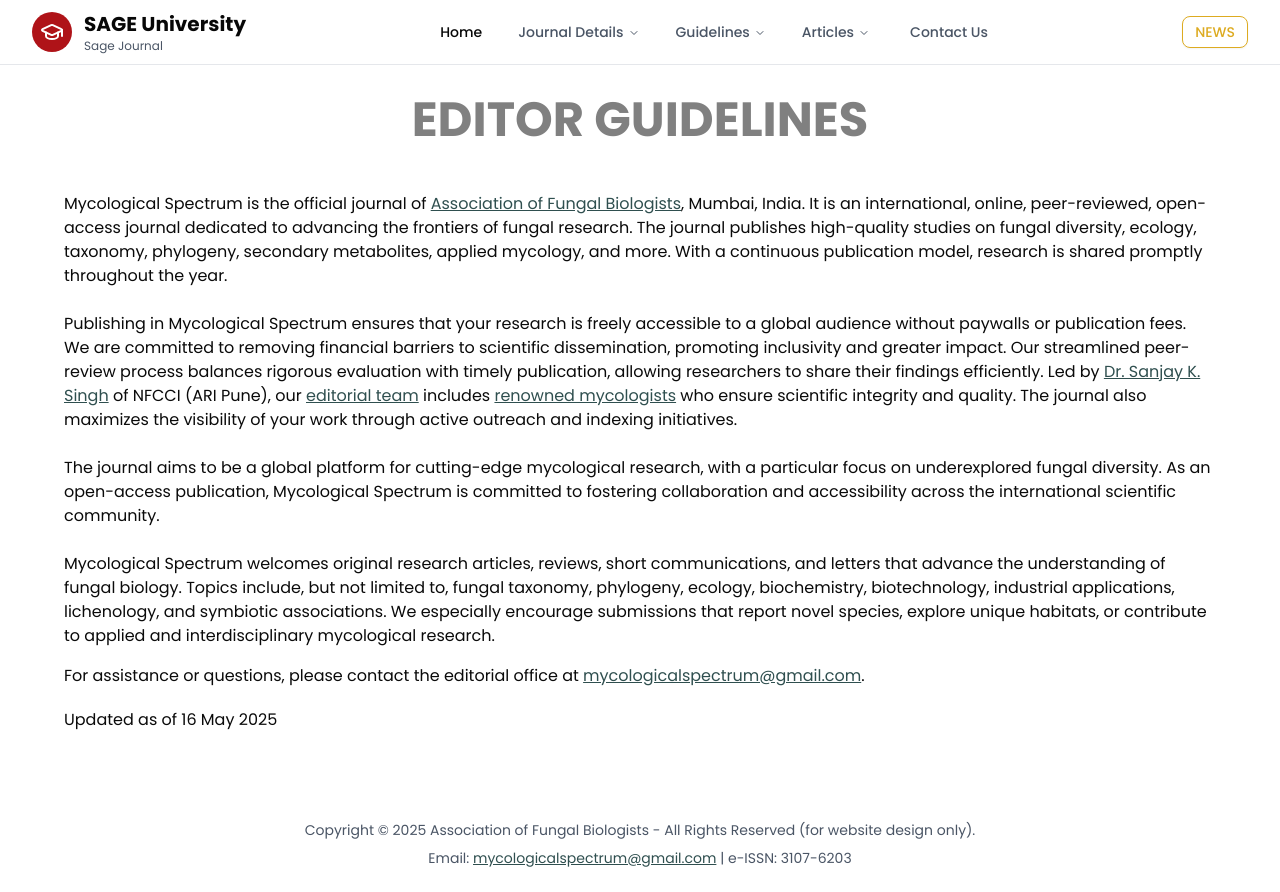
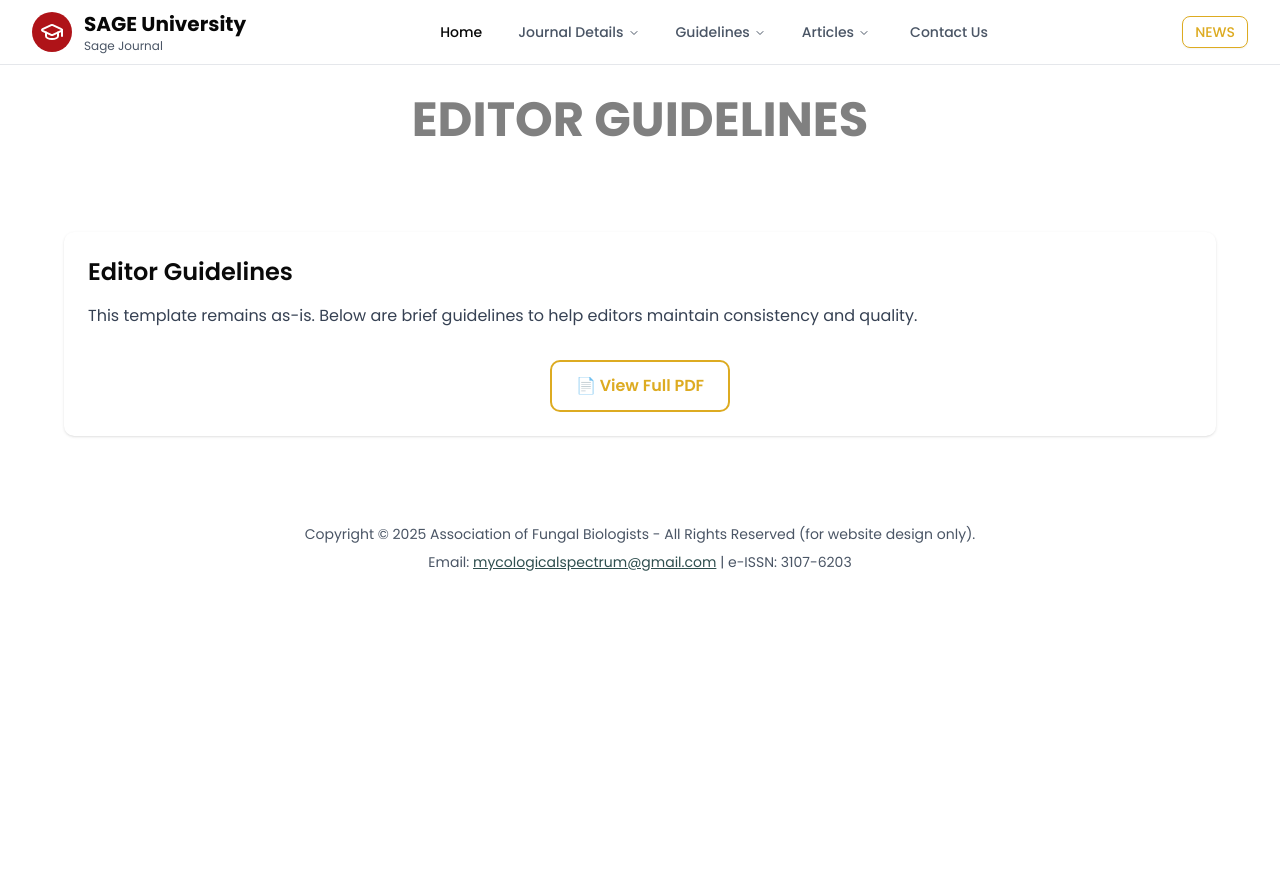
Before and after one commit to suman987654432/sage-general, a Next.js app: page /guidelines/editors in a window 1280 px wide. After the commit the page ends 800 px from the top, so only its background shows below. Built offline with nearby package versions, Linux system fonts and the light colour scheme.

Commit message:
Implement code changes to enhance functionality and improve performance

```diff
--- a/src/app/guidelines/editors/page.tsx
+++ b/src/app/guidelines/editors/page.tsx
@@ -6,69 +6,29 @@
       <div className="container mx-auto px-4 py-8 mt-16 flex flex-col items-center">
         <h1 className="text-5xl font-bold mb-6" style={{ color: "#808080" }}>
           EDITOR GUIDELINES
+        </h1>
 
-        </h1>
         <div className="max-w-6xl w-full mt-6">
-          <p className="mb-6">
-            Mycological Spectrum is the official journal of{" "}
-            <a href="#" className="underline text-primary-black-v3">
-              Association of Fungal Biologists
-            </a>
-            , Mumbai, India. It is an international, online, peer-reviewed,
-            open-access journal dedicated to advancing the frontiers of fungal
-            research. The journal publishes high-quality studies on fungal
-            diversity, ecology, taxonomy, phylogeny, secondary metabolites,
-            applied mycology, and more. With a continuous publication model,
-            research is shared promptly throughout the year.
-          </p>
+          <section className="mt-10 bg-white rounded-lg shadow p-6">
+            <h2 className="text-2xl font-semibold mb-4">Editor Guidelines</h2>
 
-          <p className="mb-6">
-            Publishing in Mycological Spectrum ensures that your research is
-            freely accessible to a global audience without paywalls or publication
-            fees. We are committed to removing financial barriers to scientific
-            dissemination, promoting inclusivity and greater impact. Our
-            streamlined peer-review process balances rigorous evaluation with
-            timely publication, allowing researchers to share their findings
-            efficiently. Led by{" "}
-            <a href="#" className="underline text-primary-black-v3">
-              Dr. Sanjay K. Singh
-            </a>{" "}
-            of NFCCI (ARI Pune), our{" "}
-            <a href="#" className="underline text-primary-black-v3">
-              editorial team
-            </a>{" "}
-            includes{" "}
-            <a href="#" className="underline text-primary-black-v3">
-              renowned mycologists
-            </a>{" "}
-            who ensure scientific integrity and quality. The journal also
-            maximizes the visibility of your work through active outreach and
-            indexing initiatives.
-          </p>
-
-          <p className="mb-6">
-            The journal aims to be a global platform for cutting-edge mycological
-            research, with a particular focus on underexplored fungal diversity.
-            As an open-access publication, Mycological Spectrum is committed to
-            fostering collaboration and accessibility across the international
-            scientific community.
-          </p>
-
-          <p>
-            Mycological Spectrum welcomes original research articles, reviews,
-            short communications, and letters that advance the understanding of
-            fungal biology. Topics include, but not limited to, fungal taxonomy,
-            phylogeny, ecology, biochemistry, biotechnology, industrial
-            applications, lichenology, and symbiotic associations. We especially
-            encourage submissions that report novel species, explore unique
-            habitats, or contribute to applied and interdisciplinary mycological
-            research.
-          </p>
-          <p className="mt-4">For assistance or questions, please contact the editorial office at <a href="mailto:mycologicalspectrum@gmail.com" className="underline text-primary-black-v3">mycologicalspectrum@gmail.com</a>.</p>
-        <p className="mt-5">Updated as of 16 May 2025</p>
+            <p className="text-gray-700 mb-4">
+              This template remains as-is. Below are brief guidelines to help
+              editors maintain consistency and quality.
+            </p>
+            <div className="mt-8 flex justify-center">
+              <a
+                href="/Template.pdf"
+                target="_blank"
+                rel="noopener noreferrer"
+                className="font-semibold border-primary-yellow bg-white text-primary-yellow hover:bg-primary-yellow hover:text-white transition-all duration-300 px-6 py-3 rounded-lg border-2"
+              >
+                📄 View Full PDF
+              </a>
+            </div>
+          </section>
         </div>
       </div>
-
     </div>
   );
 };
```
Also changed, not shown: 1 other file (tests, documents, lock files or other folders).
